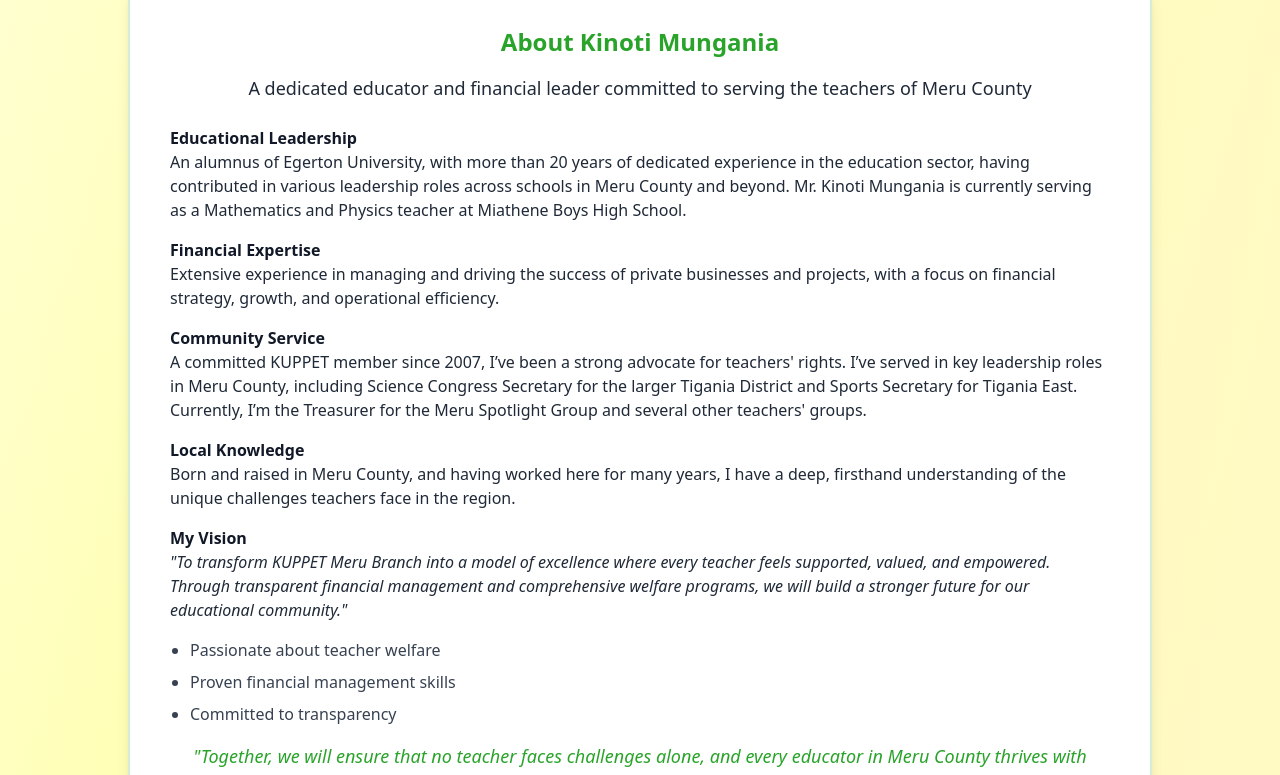
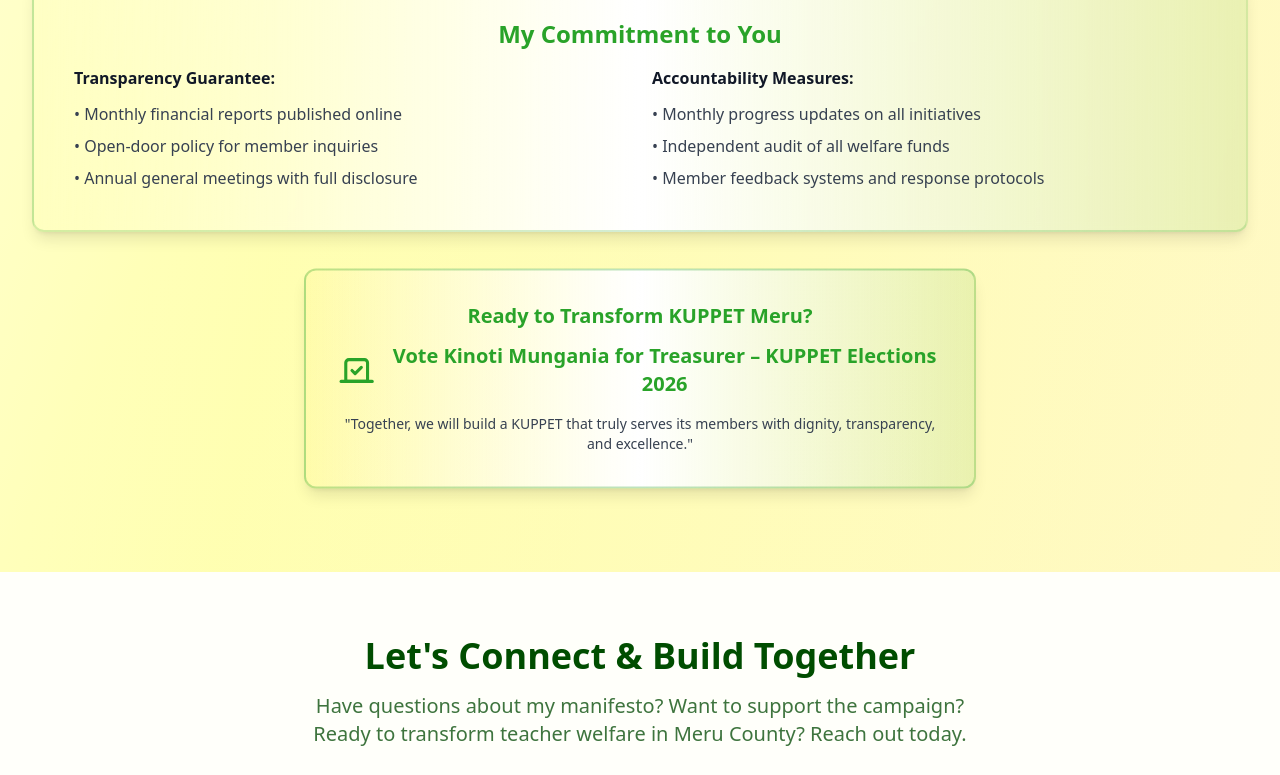
Before and after one commit to machariagikuru/kinoti-mungania, a React (Vite) app: page / in a window 1280 px wide. Shown: the part 5480-6255 px from the top of the page. Built offline with nearby package versions, Linux system fonts and the light colour scheme.

Commit message:
removed repetition

```diff
--- a/src/components/Manifesto.tsx
+++ b/src/components/Manifesto.tsx
@@ -206,7 +206,7 @@
         className="py-20 bg-gradient-to-br from-background via-secondary/20 to-accent/10"
       >
         <div className="max-w-7xl mx-auto px-4 sm:px-6 lg:px-8">
-          {/* Section Heading */}
+          {/* --- Manifesto Section Heading --- */}
           <div className="text-center mb-14">
             <h2 className="text-4xl md:text-5xl font-extrabold text-primary mb-4 manifesto-animate-fade-in drop-shadow-lg">
               My 8-Point Manifesto for Transformation
@@ -226,13 +226,15 @@
             </div>
           </div>
 
-          {/* Manifesto Cards */}
+          {/* --- Manifesto Cards --- */}
           <div className="grid grid-cols-1 md:grid-cols-2 gap-10 mb-20">
             {manifestoPoints.map((point, index) => (
               <div
                 key={index}
                 className={`rounded-xl p-7 shadow-lg border-2 ${point.border} hover:shadow-xl transition-all duration-300 hover:scale-[1.03] ${point.cardBg} backdrop-blur-sm manifesto-animate-fade-in manifesto-card-pop`}
-                style={{ animationDelay: `${index * 0.1}s` }}
+                style={{
+                  animationDelay: `${index * 0.1}s`,
+                }}
               >
                 <div className="flex items-start space-x-4">
                   <div className={`p-3 rounded-full ${point.iconBg} flex-shrink-0 shadow-md manifesto-animate-float border-2 border-white`}>
@@ -261,8 +263,10 @@
             ))}
           </div>
 
+          {/* --- Manifesto Footer Cards --- */}
+          <div className="mt-10 space-y-10">
             {/* Why This Manifesto Matters */}
-          <div className="bg-gradient-to-r from-primary/10 via-white to-accent/10 p-10 rounded-xl max-w-4xl mx-auto text-center shadow-xl manifesto-animate-float border-2 border-primary/30 mb-12">
+            <div className="bg-gradient-to-r from-primary/10 via-white to-accent/10 p-10 rounded-xl max-w-4xl mx-auto text-center shadow-xl manifesto-animate-float border-2 border-primary/30">
               <h3 className="text-2xl font-bold mb-4 text-primary">Why This Manifesto Matters</h3>
               <p className="text-xl mb-6 text-gray-700">
                 These aren't just promises – they're commitments backed by experience, expertise, and a proven track record of financial management excellence.
@@ -283,52 +287,44 @@
               </div>
             </div>
 
-          {/* About Kinoti Mungania */}
-          <div className="bg-white p-10 rounded-xl max-w-5xl mx-auto text-gray-800 shadow-lg border-2 border-primary/20">
-            <h3 className="text-2xl font-bold mb-4 text-primary text-center">About Kinoti Mungania</h3>
-            <p className="text-lg mb-6 text-center font-medium">
-              A dedicated educator and financial leader committed to serving the teachers of Meru County
+            {/* Commitment Card */}
+            <div className="bg-gradient-to-r from-secondary/10 via-white to-primary/10 p-10 rounded-xl border-2 border-primary/20 shadow-lg backdrop-blur-sm">
+              <h3 className="text-2xl font-bold text-primary mb-4 text-center">My Commitment to You</h3>
+              <div className="grid grid-cols-1 md:grid-cols-2 gap-6">
+                <div className="space-y-3">
+                  <h4 className="font-semibold text-gray-900">Transparency Guarantee:</h4>
+                  <ul className="space-y-2 text-gray-700">
+                    <li>• Monthly financial reports published online</li>
+                    <li>• Open-door policy for member inquiries</li>
+                    <li>• Annual general meetings with full disclosure</li>
+                  </ul>
+                </div>
+                <div className="space-y-3">
+                  <h4 className="font-semibold text-gray-900">Accountability Measures:</h4>
+                  <ul className="space-y-2 text-gray-700">
+                    <li>• Monthly progress updates on all initiatives</li>
+                    <li>• Independent audit of all welfare funds</li>
+                    <li>• Member feedback systems and response protocols</li>
+                  </ul>
+                </div>
+              </div>
+            </div>
+
+            {/* Ready to Transform Card */}
+            <div className="text-center">
+              <div
+                className="bg-gradient-to-r from-accent/10 via-white to-primary/10 p-8 rounded-xl max-w-2xl mx-auto
+                 transition-all duration-300 hover:scale-[1.03] hover:shadow-2xl shadow-lg manifesto-animate-float border-2 border-primary/30"
+              >
+                <h4 className="text-xl font-bold mb-3 text-primary">Ready to Transform KUPPET Meru?</h4>
+                <p className="mb-4 flex items-center justify-center text-xl font-bold text-primary">
+                  <Vote className="h-10 w-10 mr-3 text-primary" />
+                  Vote Kinoti Mungania for Treasurer – KUPPET Elections 2026
                 </p>
-            <div className="space-y-4">
-              <div>
-                <h4 className="font-semibold text-gray-900">Educational Leadership</h4>
-                <p>
-                  An alumnus of Egerton University, with more than 20 years of dedicated experience in the education sector, having contributed in various leadership roles across schools in Meru County and beyond. Mr. Kinoti Mungania is currently serving as a Mathematics and Physics teacher at Miathene Boys High School.
+                <p className="text-sm text-gray-700 font-medium">
+                  "Together, we will build a KUPPET that truly serves its members with dignity, transparency, and excellence."
                 </p>
               </div>
-              <div>
-                <h4 className="font-semibold text-gray-900">Financial Expertise</h4>
-                <p>
-                  Extensive experience in managing and driving the success of private businesses and projects, with a focus on financial strategy, growth, and operational efficiency.
-                </p>
-              </div>
-              <div>
-                <h4 className="font-semibold text-gray-900">Community Service</h4>
-                <p>
-                  A committed KUPPET member since 2007, I’ve been a strong advocate for teachers' rights. I’ve served in key leadership roles in Meru County, including Science Congress Secretary for the larger Tigania District and Sports Secretary for Tigania East. Currently, I’m the Treasurer for the Meru Spotlight Group and several other teachers' groups.
-                </p>
-              </div>
-              <div>
-                <h4 className="font-semibold text-gray-900">Local Knowledge</h4>
-                <p>
-                  Born and raised in Meru County, and having worked here for many years, I have a deep, firsthand understanding of the unique challenges teachers face in the region.
-                </p>
-              </div>
-              <div>
-                <h4 className="font-semibold text-gray-900">My Vision</h4>
-                <p className="italic">
-                  "To transform KUPPET Meru Branch into a model of excellence where every teacher feels supported, valued, and empowered. Through transparent financial management and comprehensive welfare programs, we will build a stronger future for our educational community."
-                </p>
-              </div>
-              <ul className="list-disc pl-5 text-gray-700 mt-4 space-y-2">
-                <li>Passionate about teacher welfare</li>
-                <li>Proven financial management skills</li>
-                <li>Committed to transparency</li>
-              </ul>
-              <p className="mt-4 italic text-center text-lg font-medium text-primary">
-                "Together, we will ensure that no teacher faces challenges alone, and every educator in Meru County thrives with dignity and support."
-                <br />– Kinoti Mungania
-              </p>
             </div>
           </div>
         </div>
```
Lines whose indentation alone changed are shown as unchanged.
